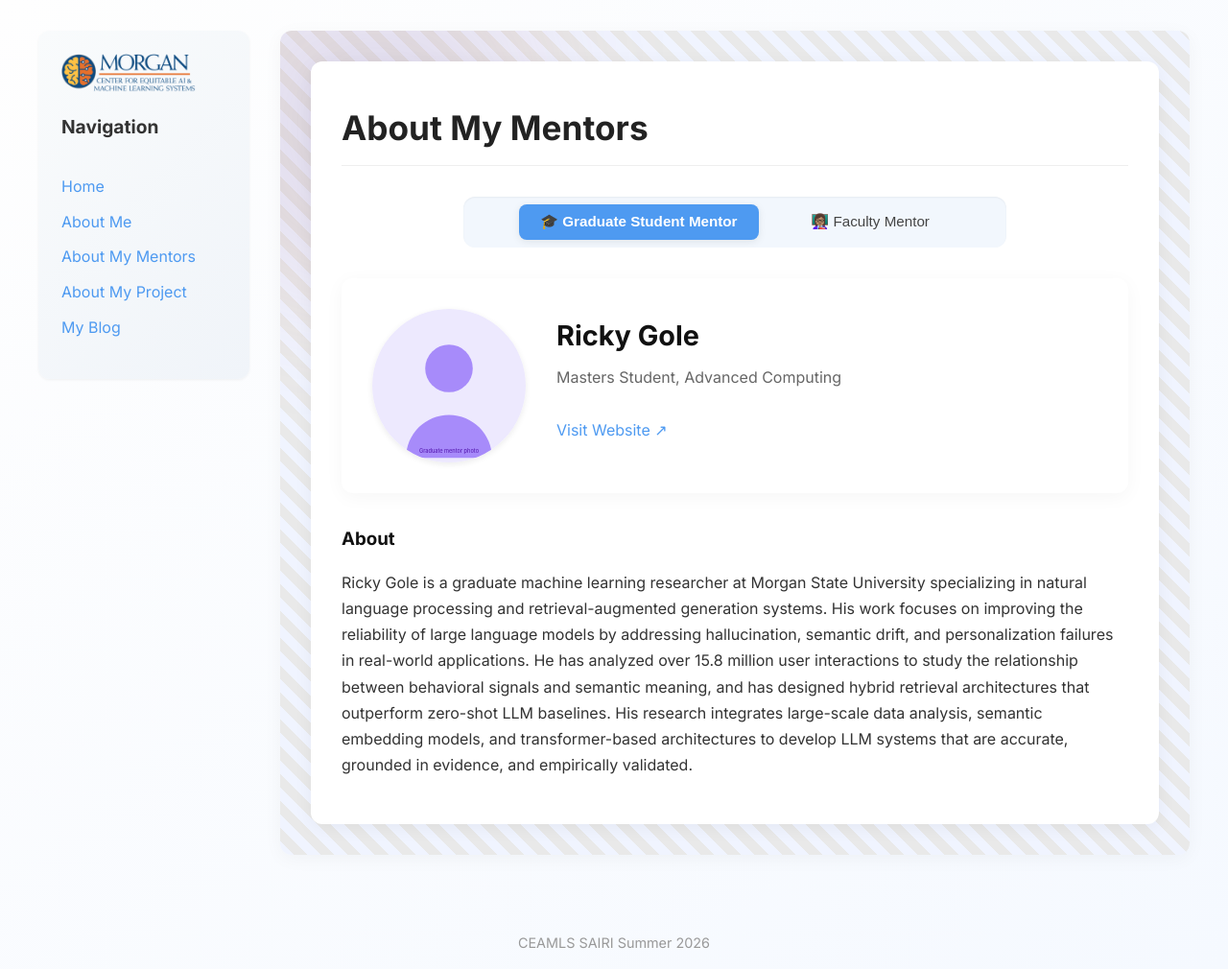
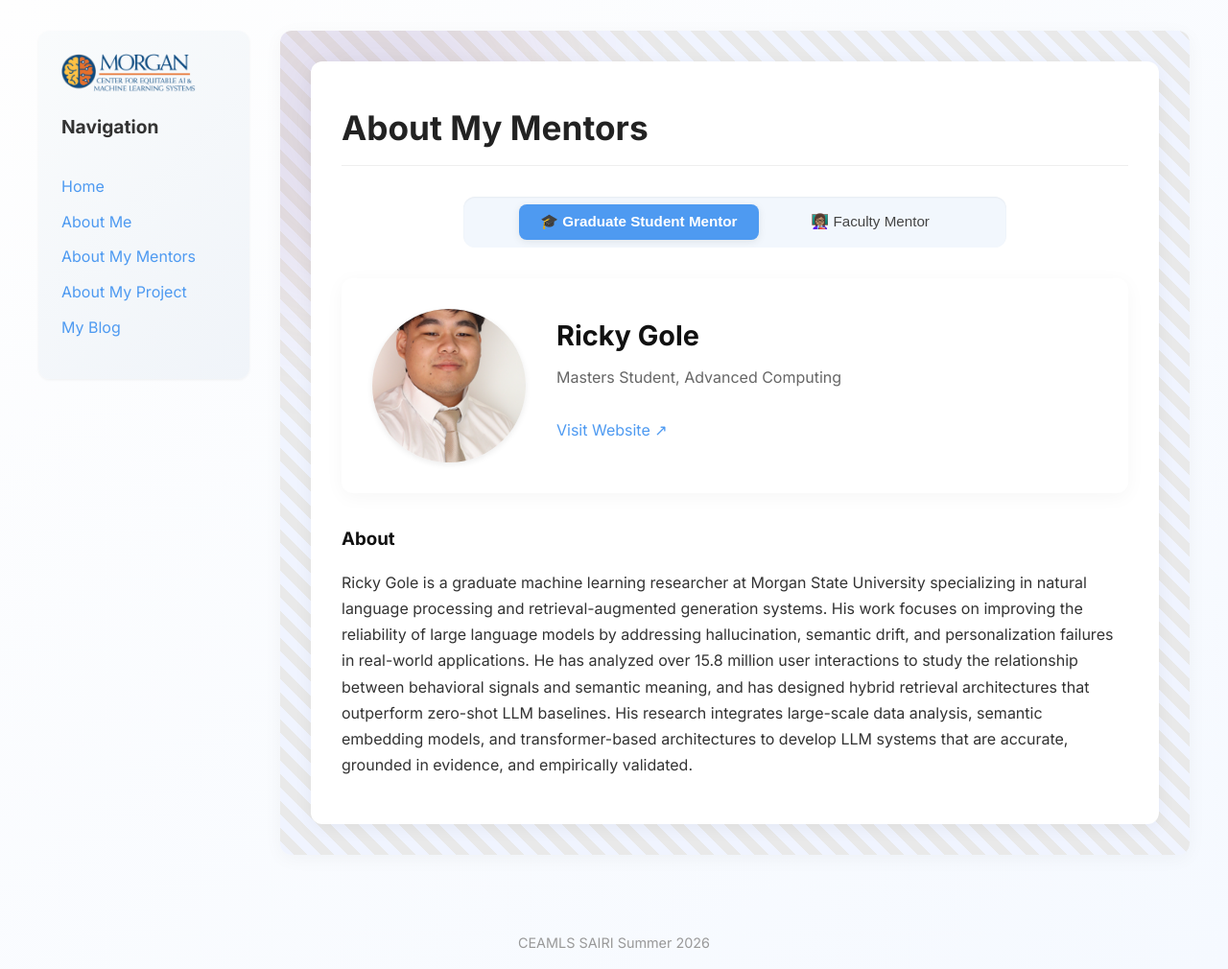
Before and after one commit to sharoniweha/sharoniweha.ceamls26.github.io, a Jekyll site: the page built from pages/about-my-mentor.md, in a window 1280 px wide. Shown: the whole page at 96% size. Built offline with Jekyll 4.4.1, drawn with Linux system fonts in a browser that asks for light colours.

Commit message:
Update about-my-mentor.md

```diff
--- a/pages/about-my-mentor.md
+++ b/pages/about-my-mentor.md
@@ -6,7 +6,7 @@ permalink: /about-my-mentor.html
 graduate_mentor:
   name: Ricky Gole
   title: Masters Student, Advanced Computing
-  image: /assets/images/graduate-student-mentor.svg
+  image: /assets/images/Screenshot 2026-06-02 at 11.22.58.png
   website: (https://rickygole.github.io)
   bio: |
     Ricky Gole is a graduate machine learning researcher at Morgan State University specializing in natural language processing and retrieval-augmented generation systems. His work focuses on improving the reliability of large language models by addressing hallucination, semantic drift, and personalization failures in real-world applications. He has analyzed over 15.8 million user interactions to study the relationship between behavioral signals and semantic meaning, and has designed hybrid retrieval architectures that outperform zero-shot LLM baselines. His research integrates large-scale data analysis, semantic embedding models, and transformer-based architectures to develop LLM systems that are accurate, grounded in evidence, and empirically validated.
```
